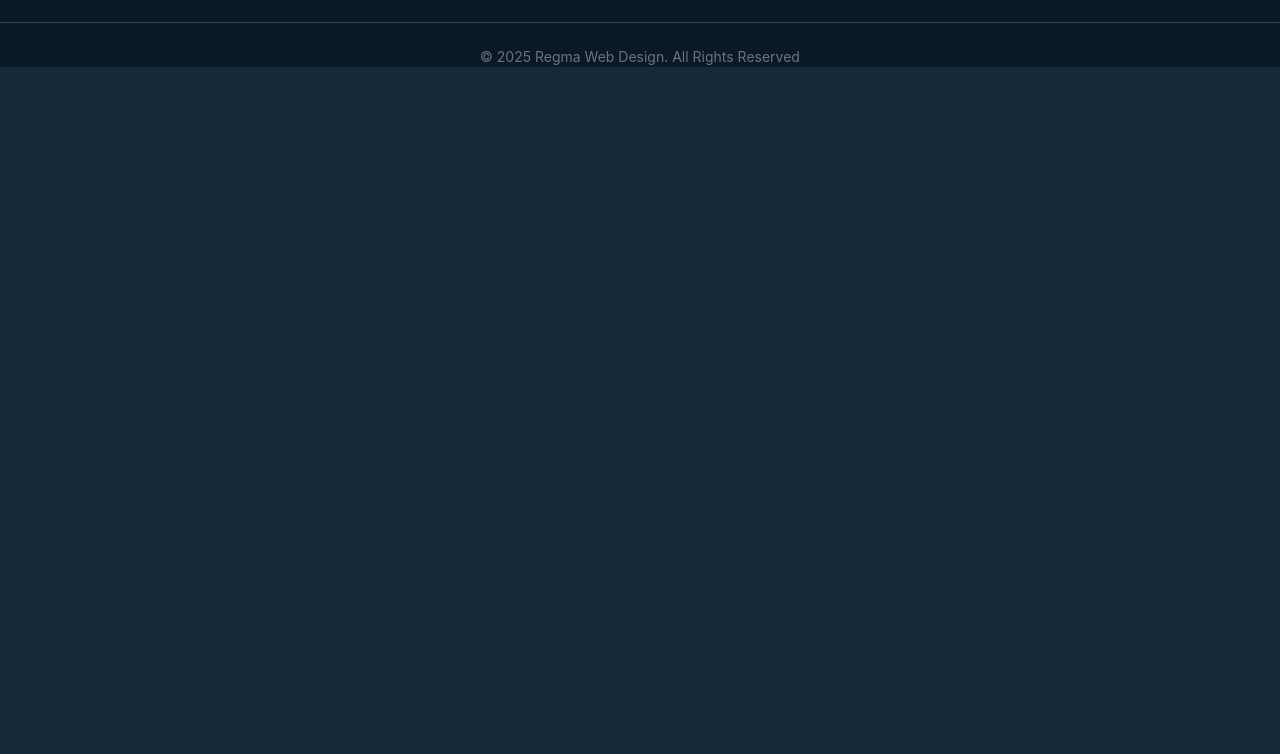
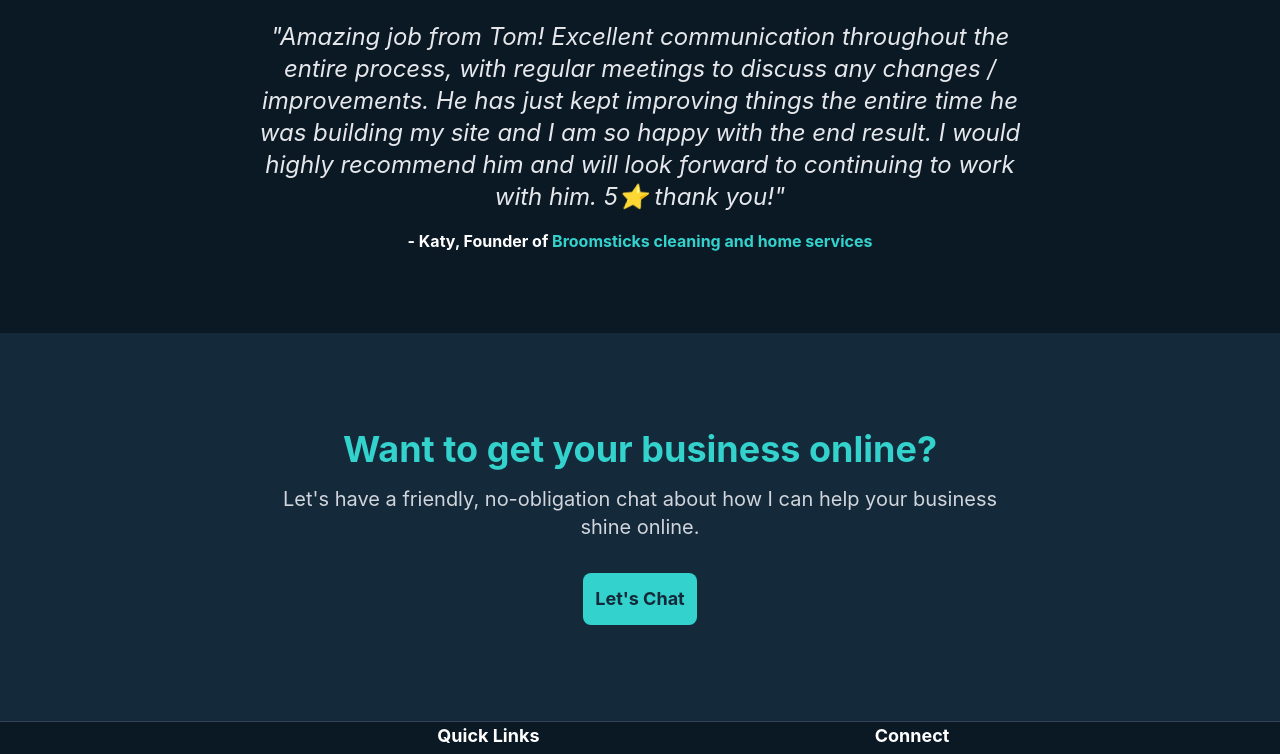
Before and after one commit to tomMckechnie-90/regma-website, a website: page index.html in a window 1280 px wide. Shown: the part 1683-2437 px from the top of the page. Before the commit the page ends 1750 px from the top, so only its background shows below. Drawn offline with Linux system fonts and the light colour scheme.

Commit message:
Add testimonial section and cta section

```diff
--- a/index.html
+++ b/index.html
@@ -161,6 +161,36 @@
                 </div>
             </div>
         </section>
+        <!-- Testinmonail Section -->
+        <section class="bg-[var(--regma-bg-dark-secondary)] py-20 px-6">
+            <div class="container mx-auto text-center max-w-3xl">
+                <img src="assets/images/Katy_pic.webp" alt="Katy the founder of Broomsticks"
+                    class="w-24 h-24 rounded-full mx-auto mb-6 border-4 border-[var(--regma-accent)]">
+                <p class="text-2xl italic text-gray-200 mb-4">
+                    "Amazing job from Tom! Excellent communication throughout the entire process, with regular meetings
+                    to discuss any changes / improvements. He has just kept improving things the entire time he was
+                    building my site and I am so happy with the end result. I would highly recommend him and will look
+                    forward to continuing to work with him. 5⭐️ thank you!"
+                </p>
+                <p class="font-bold text-white">- Katy, Founder of <a
+                        href="https://www.broomstickscleaningservices.co.uk/" target="_blank"
+                        class="text-[var(--regma-accent)]">Broomsticks cleaning and home services</a></p>
+            </div>
+        </section>
+        <!-- CTA Section -->
+        <section class="text-center py-24 px-6">
+            <div class="container mx-auto">
+                <h2 class="text-3xl md:text-4xl font-bold text-[var(--regma-accent)] mb-4">
+                    Want to get your business online?
+                </h2>
+                <p class="text-lg md:text-xl text-gray-300 max-w-3xl mx-auto mb-8">
+                    Let's have a friendly, no-obligation chat about how I can help your business shine online.
+                </p>
+                <a href="#" class="bg-[var(--regma-accent)] text-[var(--regma-text-dark)] font-bold py-3 px-3 rounded-lg text-lg inline-block transition-transform hover:scale-105">
+                    Let's Chat
+                </a>
+            </div>
+        </section>
     </main>
     <footer class="bg-[var(--regma-bg-dark-secondary)] border-t border-gray-700">
         <div class="container mx-auto px6 py10">
```
Also changed, not shown: assets/css/styles.css, assets/images/Katy_pic.webp (added).
